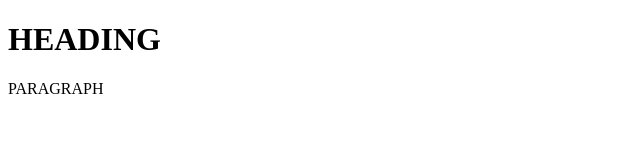
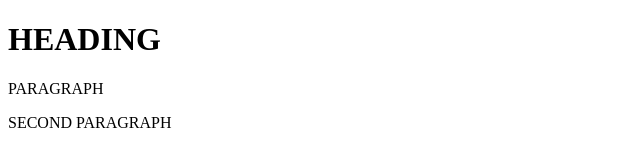
Before and after one commit to RadkuJa/projektwsbkatowice, a plain HTML site: page index.html in a window 1280 px wide. Shown: the whole page, without its empty margins (0-640 px from the left). Drawn offline with Linux system fonts and the light colour scheme.

Commit message:
HTML file has changed

```diff
--- a/index.html
+++ b/index.html
@@ -10,6 +10,7 @@
 
     <h1>HEADING</h1>
     <p>PARAGRAPH</p>
+    <p>SECOND PARAGRAPH</p>
 
 </body>
 </html>
```
